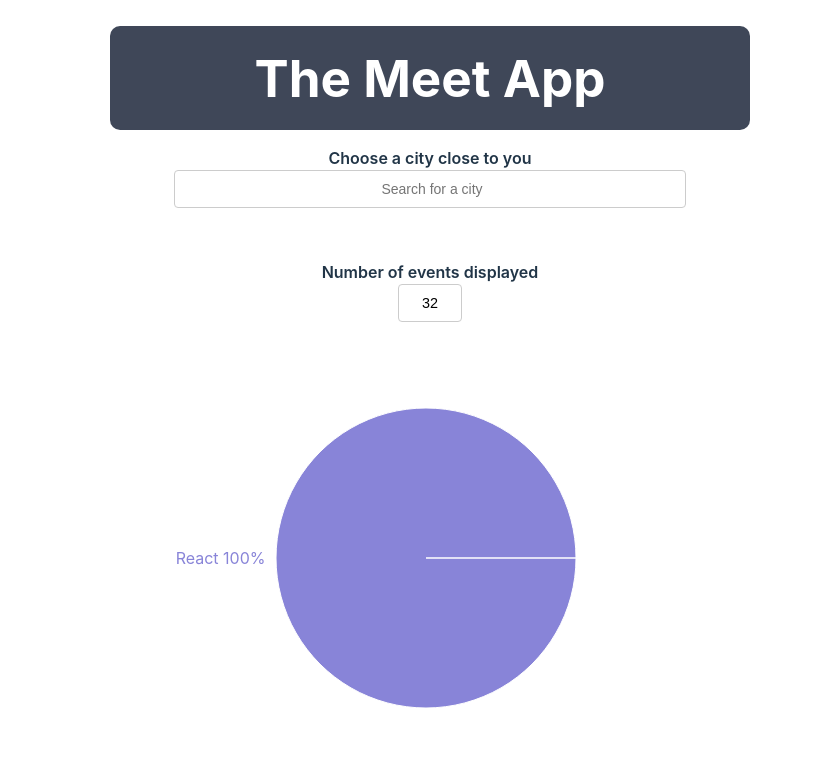
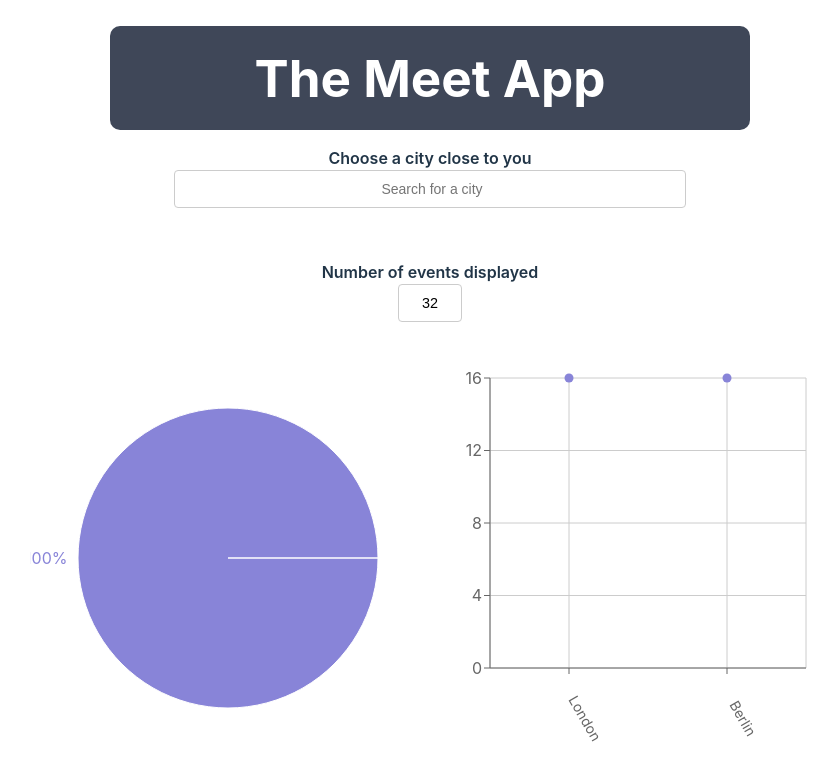
Before and after one commit to LindsellR/meet, a React (Vite) app: page / in a window 1280 px wide. Shown: the top 770 px of the page, without its empty margins (210-1048 px from the left). Built offline with nearby package versions, Linux system fonts and the light colour scheme; the HTML template or start-up script is replaced by a standard one.

Commit message:
Syntax fix on css for grid

```diff
--- a/src/App.css
+++ b/src/App.css
@@ -140,6 +140,7 @@ label {
   outline-offset: 3px;
 }
 .charts-container {
+  display: grid;
   grid-template-columns: 1fr 1fr;
 }
 
@@ -183,7 +184,7 @@ label {
   }
 }
 
-@media (max-width:768) {
+@media (max-width:768px) {
   .charts-container {
     grid-template-columns: 1fr;
   }
```
